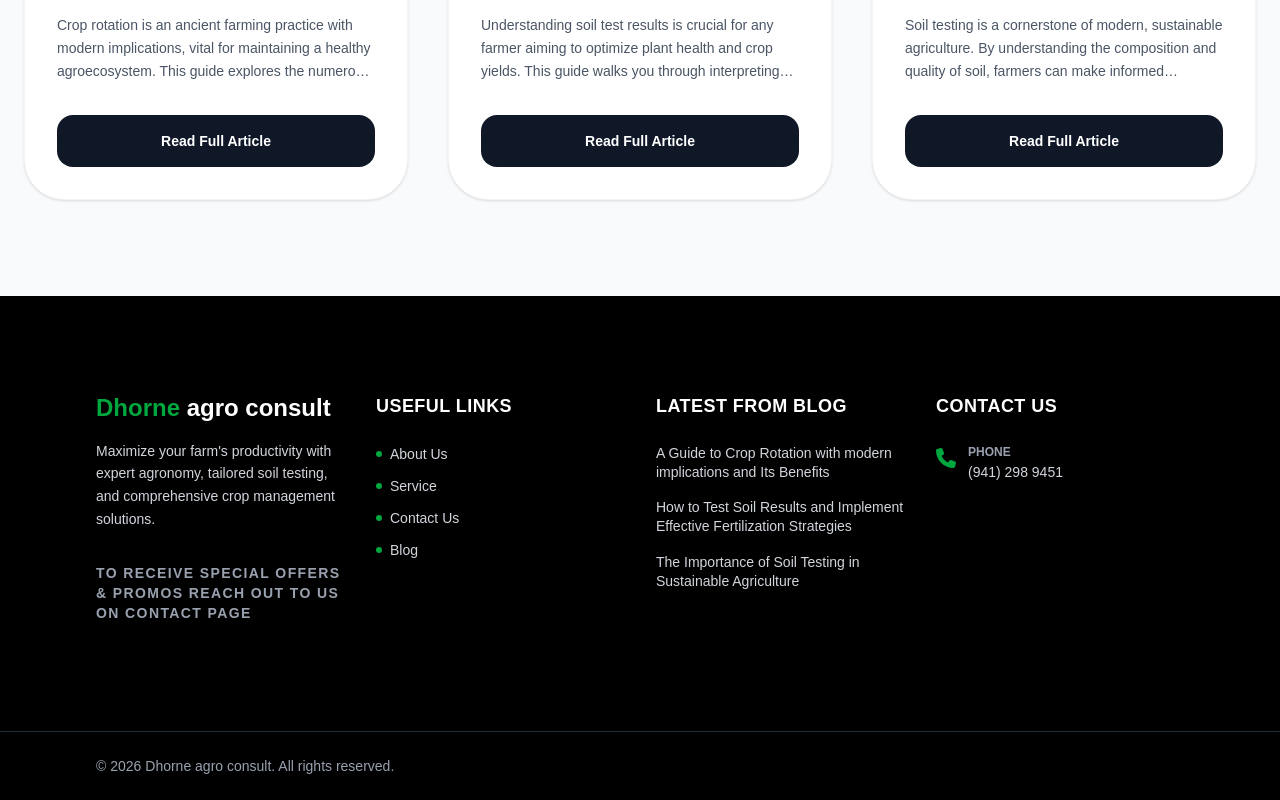
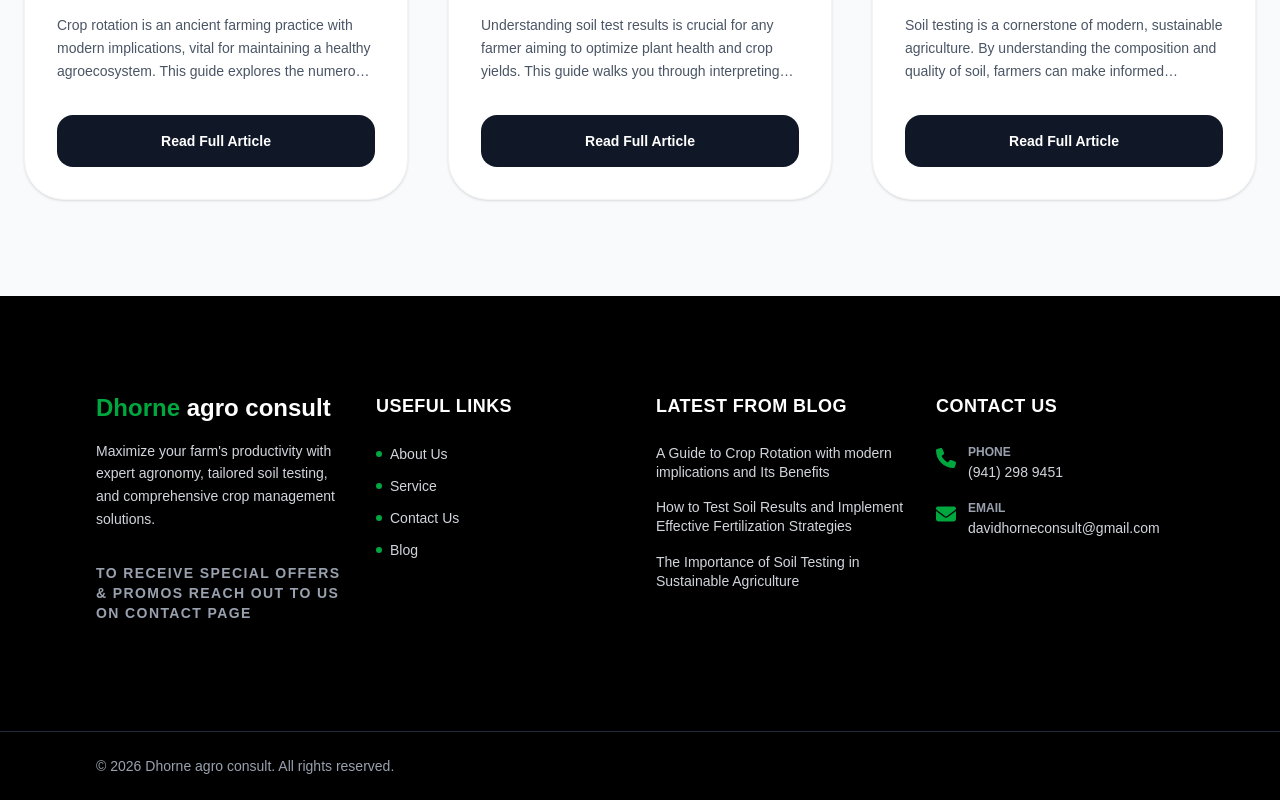
Before and after one commit to conflictonsions12/qwerty, a Next.js app: page / in a window 1280 px wide. Shown: the part 5618-6418 px from the top of the page. Built offline with nearby package versions, Linux system fonts and the light colour scheme.

Commit message:
Update Footer.jsx

```diff
--- a/src/components/Footer.jsx
+++ b/src/components/Footer.jsx
@@ -140,20 +140,20 @@ export default function Footer({ data }) {
               </div>
 
               {/* Email */}
-              {/* <div className="flex items-start gap-3">
+               <div className="flex items-start gap-3">
                 <FaEnvelope className="w-5 h-5 text-green-600 mt-1 shrink-0" />
                 <div>
                   <p className="text-gray-400 text-xs uppercase font-semibold">
                     Email
                   </p>
                   <a
-                    href="mailto:nealf@vikingcable.net"
+                    href="mailto:davidhorneconsult@gmail.com"
                     className="text-gray-300 hover:text-green-400 transition-colors text-sm break-all"
                   >
-                    nealf@vikingcable.net
+                    davidhorneconsult@gmail.com
                   </a>
                 </div>
-              </div> */}
+              </div>
 
               {/* Address */}
               {/* <div className="flex items-start gap-3">
```
